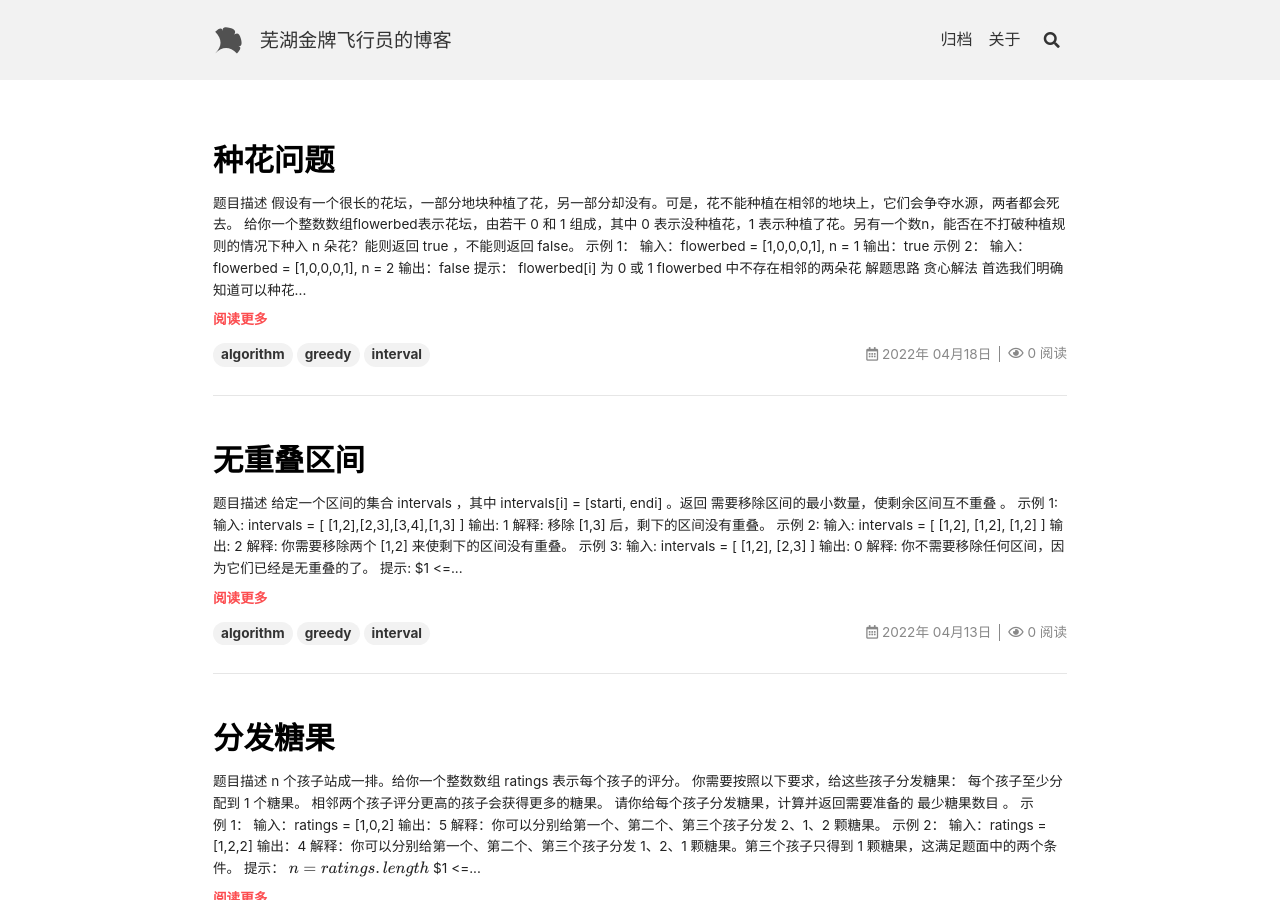
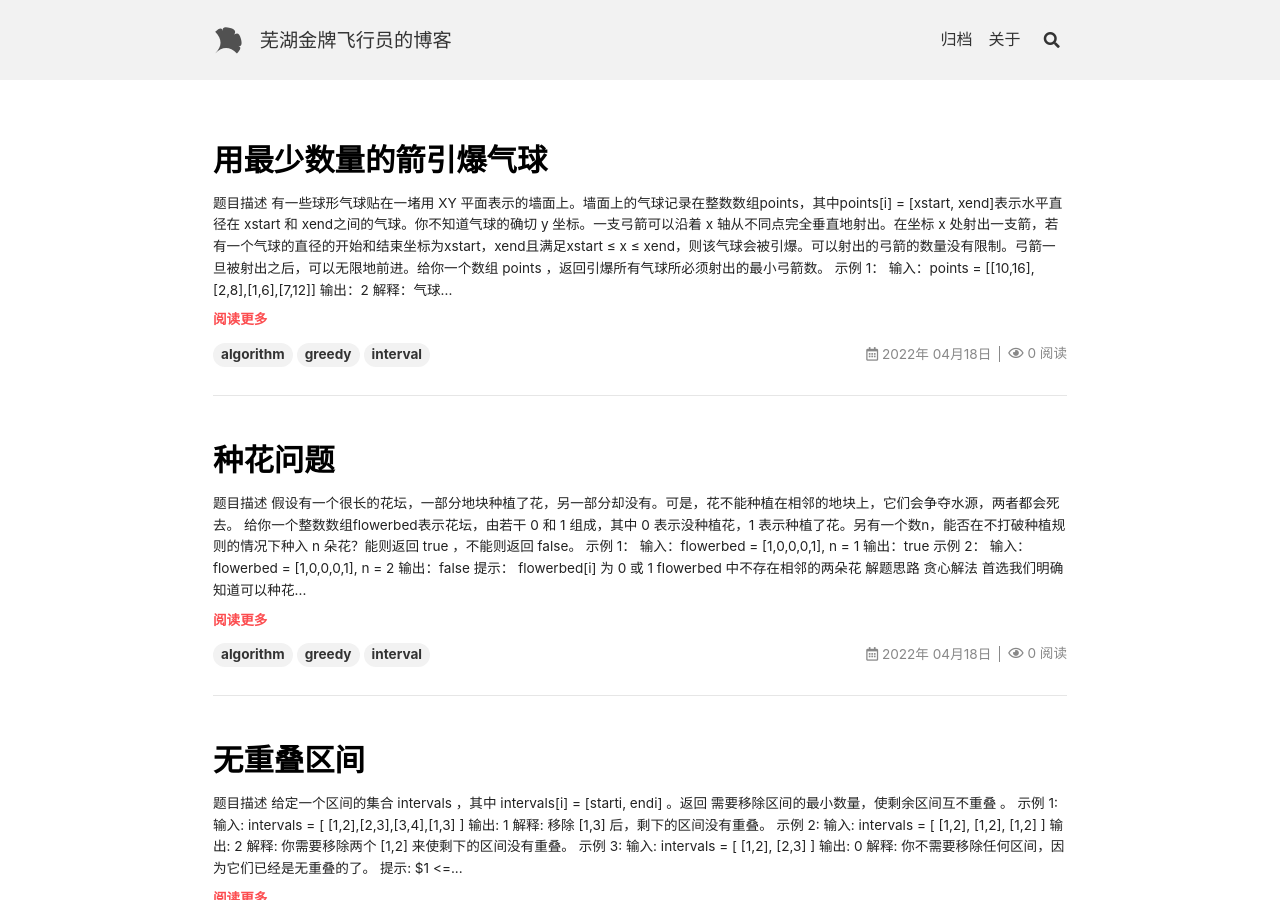
Before and after one commit to WuhuGoldPilot/wuhugoldpilot.github.io, a Jekyll site: the page built from index.html, in a window 1280 px wide and 900 px high. Built offline with Jekyll 4.4.1, drawn with Linux system fonts in a browser that asks for light colours; nearby versions of some CDN libraries; formulas are drawn with MathJax 3; the list of posts is cut into pages by our own code; comment, search, counter and statistics services are not loaded.

Commit message:
add: 增加贪心算法气球问题

````diff
--- a/_config.yml
+++ b/_config.yml
@@ -11,62 +11,54 @@
 #    |  |  \   --. /  .'.  \  |  |
 #    `--'   `----''--'   '--' `--'
 
-
-
-
 ## => Site Settings
 ##############################
 text_skin: default # "default" (default), "dark", "forest", "ocean", "chocolate", "orange"
 highlight_theme: default # "default" (default), "tomorrow", "tomorrow-night", "tomorrow-night-eighties", "tomorrow-night-blue", "tomorrow-night-bright"
-url     : # the base hostname & protocol for your site e.g. https://www.someone.com
-baseurl : # does not include hostname
-title   : 芜湖金牌飞行员的博客
+url: # the base hostname & protocol for your site e.g. https://www.someone.com
+baseurl: # does not include hostname
+title: 芜湖金牌飞行员的博客
 description: > # this means to ignore newlines until "Language & timezone"
   闲暇之余的产物
-
 
 ## => Language and Timezone
 ##############################
 lang: zh # the language of your site, default as "en"
 timezone: Asia/Shanghai # see https://en.wikipedia.org/wiki/List_of_tz_database_time_zones for the available values
 
-
 ## => Author and Social
 ##############################
 author:
-  type      : person # "person" (default), "organization"
-  name      : 芜湖金牌飞行员
-  url       : https://github.com/WuhuGoldPilot
-  avatar    : # path or url of avatar image (square)
-  bio       : 一个飞行员
-  email     : jayson970613@gmail.com
-  facebook  : # "user_name" the last part of your profile url, e.g. https://www.facebook.com/user_name
-  twitter   : # "user_name" the last part of your profile url, e.g. https://twitter.com/user_name
-  weibo     : # "user_id"   the last part of your profile url, e.g. https://www.weibo.com/user_id/profile?...
+  type: person # "person" (default), "organization"
+  name: 芜湖金牌飞行员
+  url: https://github.com/WuhuGoldPilot
+  avatar: # path or url of avatar image (square)
+  bio: 一个飞行员
+  email: jayson970613@gmail.com
+  facebook: # "user_name" the last part of your profile url, e.g. https://www.facebook.com/user_name
+  twitter: # "user_name" the last part of your profile url, e.g. https://twitter.com/user_name
+  weibo: # "user_id"   the last part of your profile url, e.g. https://www.weibo.com/user_id/profile?...
   googleplus: # "user_id"   the last part of your profile url, e.g. https://plus.google.com/u/0/user_id
-  telegram  : # "user_name" the last part of your profile url, e.g. https://t.me/user_name
-  medium    : # "user_name" the last part of your profile url, e.g. https://medium.com/user_name
-  zhihu     : # "user_name" the last part of your profile url, e.g. https://www.zhihu.com/people/user_name
-  douban    : # "user_name" the last part of your profile url, e.g. https://www.douban.com/people/user_name
-  linkedin  : # "user_name" the last part of your profile url, e.g. https://www.linkedin.com/in/user_name
-  github    : WuhuGoldPilot # "user_name" the last part of your profile url, e.g. https://github.com/user_name
-  npm       : # "user_name" the last part of your profile url, e.g. https://www.npmjs.com/~user_name
-
+  telegram: # "user_name" the last part of your profile url, e.g. https://t.me/user_name
+  medium: # "user_name" the last part of your profile url, e.g. https://medium.com/user_name
+  zhihu: # "user_name" the last part of your profile url, e.g. https://www.zhihu.com/people/user_name
+  douban: # "user_name" the last part of your profile url, e.g. https://www.douban.com/people/user_name
+  linkedin: # "user_name" the last part of your profile url, e.g. https://www.linkedin.com/in/user_name
+  github: WuhuGoldPilot # "user_name" the last part of your profile url, e.g. https://github.com/user_name
+  npm: # "user_name" the last part of your profile url, e.g. https://www.npmjs.com/~user_name
 
 ## => GitHub Repository (if the site is hosted by GitHub)
 ##############################
 repository: WuhuGoldPilot/wuhugoldpilot.github.io
 repository_tree: main
 
-
 ## => Paths
 ##############################
 paths:
-  root    : # title link url, "/" (default)
-  home    : # home layout url, "/" (default)
-  archive : # "/archive.html" (default)
-  rss     : # "/feed.xml" (default)
-
+  root: # title link url, "/" (default)
+  home: # home layout url, "/" (default)
+  archive: # "/archive.html" (default)
+  rss: # "/feed.xml" (default)
 
 ## => Post
 ##############################
@@ -80,7 +72,6 @@ license: CC-BY-NC-4.0 # "CC-BY-4.0", "CC-BY-SA-4.0", "CC-BY-NC-4.0", "CC-BY-ND-4
 toc:
   selectors: # "h1,h2,h3" (default)
 
-
 ## => Markdown Enhancements
 ##############################
 ## Mathjax
@@ -93,17 +84,14 @@ mermaid: true # false (default), true
 ## Chart
 chart: true # false (default), true
 
-
 ## => Paginate
 ##############################
 paginate: 8
 paginate_path: /page:num # don't change this unless for special need
 
-
 ## => Sources
 ##############################
-sources: # bootcdn (default), unpkg
-
+sources: bootcdn # bootcdn (default), unpkg
 
 ## => Sharing
 ##############################
@@ -113,7 +101,6 @@ sharing:
   ## AddThis
   addthis:
     id: # AddThis pubid, e.g. ra-5xxxxxxxxxxx
-
 
 ## => Comments
 ##############################
@@ -128,10 +115,10 @@ comments:
   # please refer to https://github.com/gitalk/gitalk for more info.
   gitalk:
     proxy: https://cors-anywhere.azm.workers.dev/https://github.com/login/oauth/access_token
-    clientID    : 0ee17ab07ac5fb0d69cd # GitHub Application Client ID
+    clientID: 0ee17ab07ac5fb0d69cd # GitHub Application Client ID
     clientSecret: adbe1fcc3953beb18d5866c31dc27688c5bd0f4e # GitHub Application Client Secret
-    repository  : wuhugoldpilot.github.io # GitHub repo
-    owner       : WuhuGoldPilot # GitHub repo owner
+    repository: wuhugoldpilot.github.io # GitHub repo
+    owner: WuhuGoldPilot # GitHub repo owner
     admin: # GitHub repo owner and collaborators, only these guys can initialize GitHub issues, IT IS A LIST.
       # - your GitHub Id
       - WuhuGoldPilot
@@ -139,12 +126,11 @@ comments:
   ## Valine
   # please refer to https://valine.js.org/en/ for more info.
   valine:
-    app_id      : # LeanCloud App id
-    app_key     : # LeanCloud App key
-    placeholder : # Prompt information
-    visitor     : # false (default)
-    meta        : # "[nick, mail, link]" (default) nickname, E-mail, Personal-site
-
+    app_id: # LeanCloud App id
+    app_key: # LeanCloud App key
+    placeholder: # Prompt information
+    visitor: # false (default)
+    meta: # "[nick, mail, link]" (default) nickname, E-mail, Personal-site
 
 ## => Pageview
 ##############################
@@ -153,10 +139,9 @@ pageview:
 
   ## Leancloud
   leancloud:
-    app_id    : DQ2PU02krAzMsyyrlHJzGU9k-gzGzoHsz # LeanCloud App id
-    app_key   : knXJ16mWdyUz08odfRoYSwvJ # LeanCloud App key
-    app_class : ClickVolume # LeanCloud App class
-
+    app_id: DQ2PU02krAzMsyyrlHJzGU9k-gzGzoHsz # LeanCloud App id
+    app_key: knXJ16mWdyUz08odfRoYSwvJ # LeanCloud App key
+    app_class: ClickVolume # LeanCloud App class
 
 ## => Search
 ##############################
@@ -167,7 +152,6 @@ search:
   google:
     custom_search_engine_id: # Google Custom Search Engine ID
 
-
 ## => Analytics
 ##############################
 analytics:
@@ -175,15 +159,14 @@ analytics:
 
   ## Google Analytics
   google:
-    tracking_id : G-28YQBQBVC2 # Google Analytics id for the site
+    tracking_id: G-28YQBQBVC2 # Google Analytics id for the site
     anonymize_ip: false # Anonymize IP tracking for Analytics
-
 
 ## => Build
 ##############################
-markdown    : kramdown
-highlighter : rouge
-permalink   : date
+markdown: kramdown
+highlighter: rouge
+permalink: date
 
 exclude:
   - CHANGELOG.md
@@ -217,7 +200,6 @@ defaults:
       show_subscribe: true
       pageview: true
 
-
 ## => Plugins
 ##############################
 plugins:
--- /dev/null
+++ b/_posts/algorithm/2022-04-18-algorithm-findMinArrowShots.md
@@ -0,0 +1,92 @@
+---
+layout: article
+title: 用最少数量的箭引爆气球
+tags: algorithm greedy interval
+sharing: true
+show_author_profile: true
+typora-copy-images-to: ..\..\assets\blog_img
+typora-root-url: ..\..
+key: 2022-04-19-algorithm-findMinArrowShots
+comment: true
+mermaid: true
+chart: true
+---
+
+# 题目描述
+
+有一些球形气球贴在一堵用 XY 平面表示的墙面上。墙面上的气球记录在整数数组points，其中points[i] = [xstart, xend]表示水平直径在 xstart 和 xend之间的气球。你不知道气球的确切 y 坐标。一支弓箭可以沿着 x 轴从不同点完全垂直地射出。在坐标 x 处射出一支箭，若有一个气球的直径的开始和结束坐标为xstart，xend且满足xstart ≤ x ≤ xend，则该气球会被引爆。可以射出的弓箭的数量没有限制。弓箭一旦被射出之后，可以无限地前进。给你一个数组 points ，返回引爆所有气球所必须射出的最小弓箭数。
+
+示例 1：
+
+输入：points = [[10,16],[2,8],[1,6],[7,12]]
+
+输出：2
+
+解释：气球可以用2支箭来爆破:
+- 在x = 6处射出箭，击破气球[2,8]和[1,6]。
+- 在x = 11处发射箭，击破气球[10,16]和[7,12]。
+
+示例 2：
+输入：points = [[1,2],[3,4],[5,6],[7,8]]
+
+输出：4
+
+解释：每个气球需要射出一支箭，总共需要4支箭。
+
+示例 3：
+
+输入：points = [[1,2],[2,3],[3,4],[4,5]]
+
+输出：2
+
+解释：气球可以用2支箭来爆破:
+- 在x = 2处发射箭，击破气球[1,2]和[2,3]。
+- 在x = 4处射出箭，击破气球[3,4]和[4,5]。
+
+提示:
+$1 <= points.length <= 10^5$
+$points[i].length == 2$
+$-2^31 <= xstart < xend <= 2^31 - 1$
+
+# 解题思路
+
+## 贪心解法
+
+这一题和我们之前做的无重叠区间非常像，但是又有一点不像，仔细读题目应该可以看出。没错，其实这道题可以理解为找到重叠区间的个数。
+我们需要将数组`按右边界升序排序`，然后使用一个right变量保存前面区间的最大的右边界，遍历过程中判断每个区间的左端点和前面可以用一支箭穿破的最小右边界的大小：
+1. 如果当前区间的左端点大于前面的最小右端点，则当前区间和前面的区间不重合，需要加一支箭，且将可以用一支箭穿破的气球的最小右边界right更新为当前区间的右边界；
+2. 否则证明前一支箭可以和前面的最小右边界的气球用同一支箭穿破；
+
+这里的贪心策略体现在对于遍历到的每一个区间，我们判断它是否可以被前一支箭穿破。如何判断一支箭可以穿破前面的气球和当前的气球呢？因为我们的数组是按右边界升序排序的，所以遍历开始前我们初始化的这个right是当前所有区间中最小的右区间，对于每一个区间我们比较它的左区间是否大于前面最小的右区间即可判断出是否可以被同一支箭穿破。
+
+# 代码
+
+golang实现：
+```go
+import (
+	"sort"
+)
+
+func findMinArrowShots(points [][]int) int {
+	n := len(points)
+	if n <= 0 {
+		return 0
+	}
+	sort.Slice(points, func(i, j int) bool {
+		return points[i][1] < points[j][1]
+	})
+	ans, right := 1, points[0][1]
+	for _, v := range points {
+		if v[0] > right {
+			ans++
+			right = v[1]
+		}
+	}
+	return ans
+}
+```
+
+# 时间和空间复杂度
+
+- 时间复杂度：$O(nlogn)$，其中$n$是区间的数量。我们需要$O(n)$的时间进行遍历数组，但是因为排序最佳时间复杂度为$O(nlogn)$，所有最终时间复杂度为$O(nlogn)$。
+- 空间复杂度：$O(logn)$，即为排序需要使用的栈空间。
````
